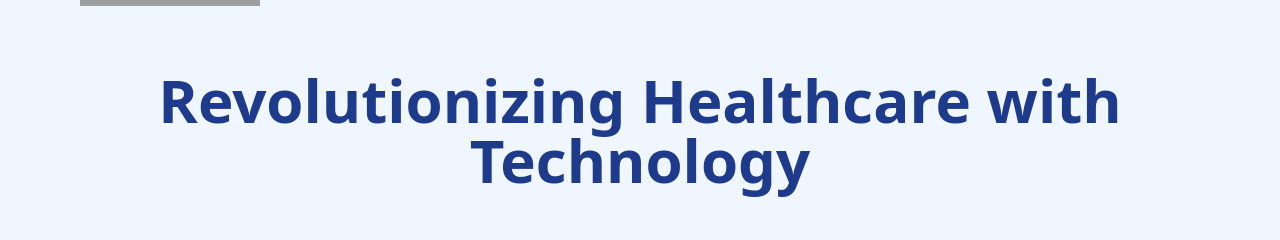
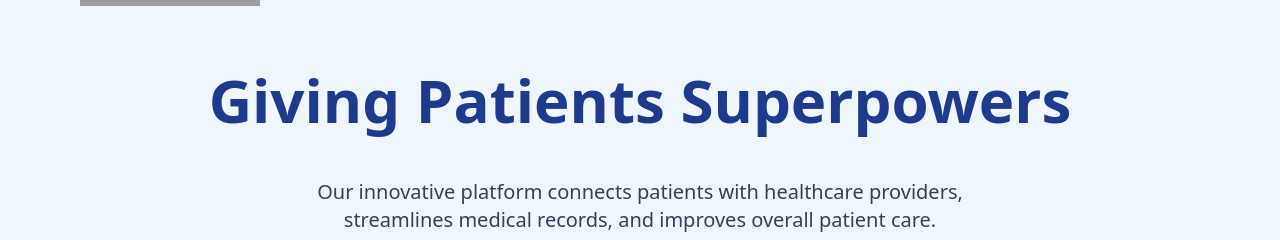
Before and after one commit to mookie1231/nextjs-boilerplate, a Next.js app: page / in a window 1280 px wide. Shown: the part 209-449 px from the top of the page. Built offline with nearby package versions, Linux system fonts and the light colour scheme; grey boxes are pictures that could not be loaded.

Commit message:
messaging

```diff
--- a/app/page.tsx
+++ b/app/page.tsx
@@ -20,7 +20,7 @@ export default function Home() {
 
       <main className="flex flex-col gap-12 items-center text-center">
         <h1 className="text-4xl sm:text-6xl font-bold text-blue-900">
-          Revolutionizing Healthcare with Technology
+          Giving Patients Superpowers
         </h1>
         <p className="text-xl text-gray-700 max-w-2xl">
           Our innovative platform connects patients with healthcare providers,
```
